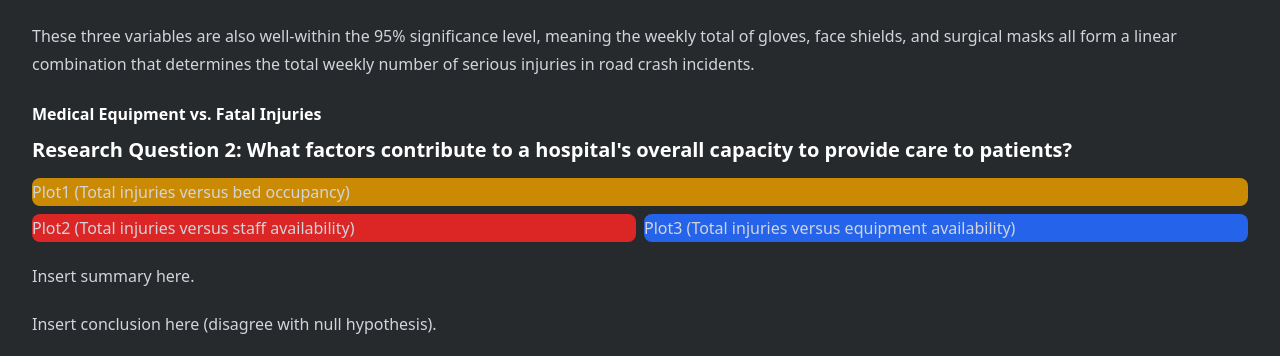
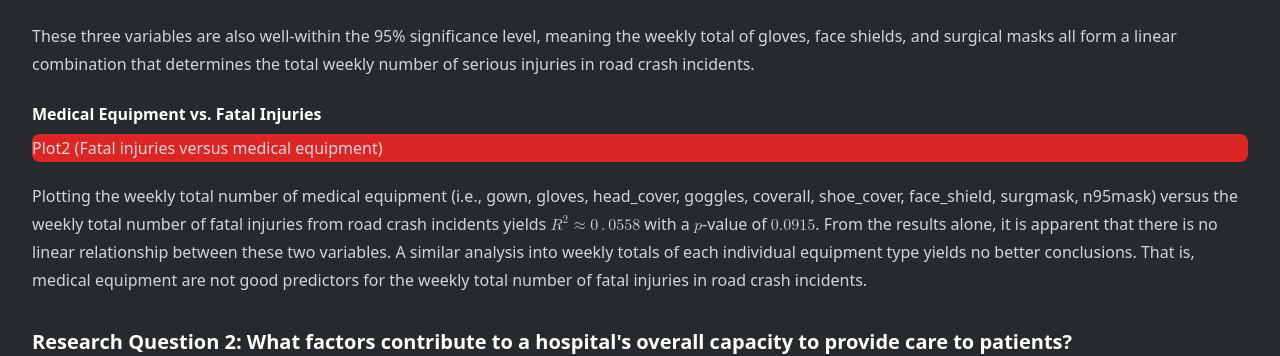
Before and after one commit to bantay-bangga/bantay-bangga.github.io, a SvelteKit app: page / in a window 1280 px wide. Shown: the part 4822-5178 px from the top of the page. Built offline with nearby package versions, Linux system fonts and the light colour scheme.

Commit message:
feat(equipment): add analysis for `fatal`

```diff
--- a/src/routes/+page.svelte
+++ b/src/routes/+page.svelte
@@ -367,6 +367,22 @@
 
 
     <h4>Medical Equipment vs. Fatal Injuries</h4>
+    <div class="rounded-lg bg-red-600 sm:col-span-1">Plot2 (Fatal injuries versus medical equipment)</div>
+    <p>
+        Plotting the weekly total number of medical equipment (i.e., gown, gloves, head_cover, goggles, coverall, shoe_cover, face_shield, surgmask, n95mask) versus the weekly
+        total number of fatal injuries from road crash incidents yields <math xmlns="http://www.w3.org/1998/Math/MathML"
+            ><mrow
+                ><msup><mi>R</mi><mn>2</mn></msup><mo>&#x2248;</mo><mn>0</mn><mo separator="true">.</mo><mrow
+                    ><mn>0558</mn></mrow
+                ></mrow
+            ></math
+        >
+        with a <math xmlns="http://www.w3.org/1998/Math/MathML"><mi>p</mi></math>-value of
+        <math xmlns="http://www.w3.org/1998/Math/MathML"><mrow><mn>0</mn><mi>.</mi><mn>0915</mn></mrow></math>.
+        From the results alone, it is apparent that there is no linear relationship between these two variables.
+        A similar analysis into weekly totals of each individual equipment type yields no better conclusions.
+        That is, medical equipment are not good predictors for the weekly total number of fatal injuries in road crash incidents.
+    </p>
 
     <h3>Research Question 2: What factors contribute to a hospital's overall capacity to provide care to patients?</h3>
     <div class="grid grid-flow-row grid-cols-2 gap-2">
```
